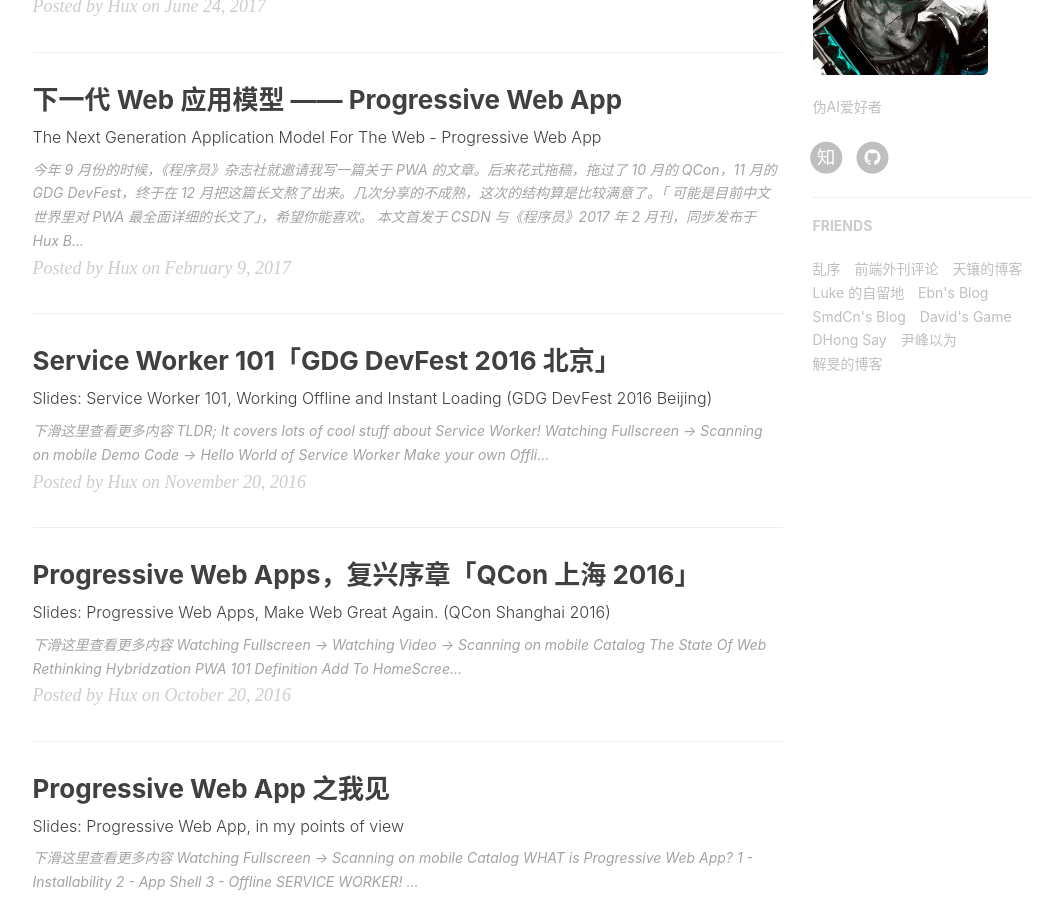
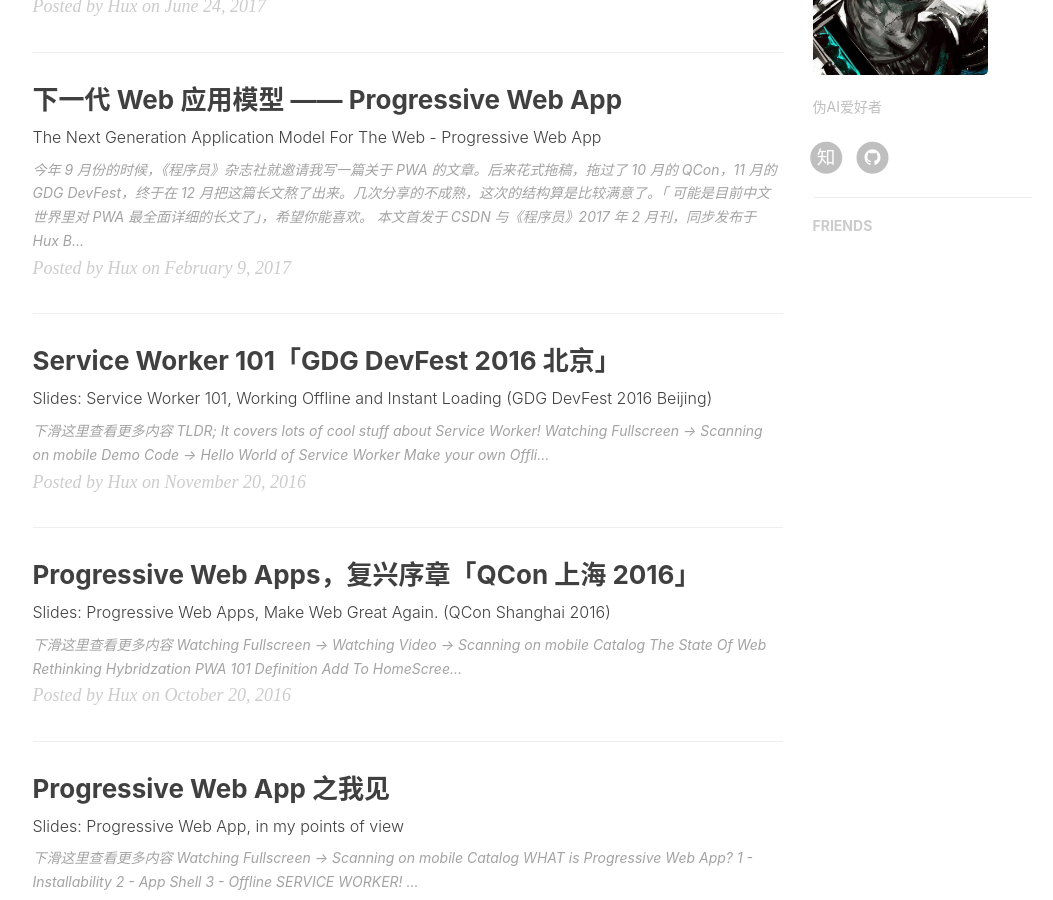
Before and after one commit to hanzmyco/hanzmyco.github.io, a Jekyll site: the page built from index.html, in a window 1280 px wide and 900 px high, scrolled down 853 px. Shown: the whole window, without its empty margins (135-1188 px from the left). Built offline with Jekyll 4.4.1, drawn with Linux system fonts in a browser that asks for light colours; nearby versions of some CDN libraries; the list of posts is cut into pages by our own code; comment, search, counter and statistics services are not loaded.

Commit message:
remove friends

```diff
--- a/_config.yml
+++ b/_config.yml
@@ -86,38 +86,9 @@
 
 # Friends
 friends: [
-    {
+
     #     title: "Su",
     #     href: "http://su.gallery/"
     # },{
-        title: "乱序",
-        href: "http://mida.re/"
-    },{
-        title: "前端外刊评论",
-        href: "http://qianduan.guru/"
-    },{
-        title: "天镶的博客",
-        href: "http://lingyu.wang/"
-    },{
-        title: "Luke 的自留地",
-        href: "http://hmqk1995.github.io"
-    },{
-        title: "Ebn's Blog",
-        href: "http://ebnbin.com/"
-    },{
-        title: "SmdCn's Blog",
-        href: "http://blog.smdcn.net"
-    },{
-        title: "David's Game",
-        href: "https://www.ruoyaowu.com/"
-    },{
-        title: "DHong Say",
-        href: "http://dhong.co"
-    },{
-        title: "尹峰以为",
-        href: "http://ingf.github.io/"
-    },{
-        title: "解旻的博客",
-        href: "http://xieminis.me/"
-    }
+
 ]
```
